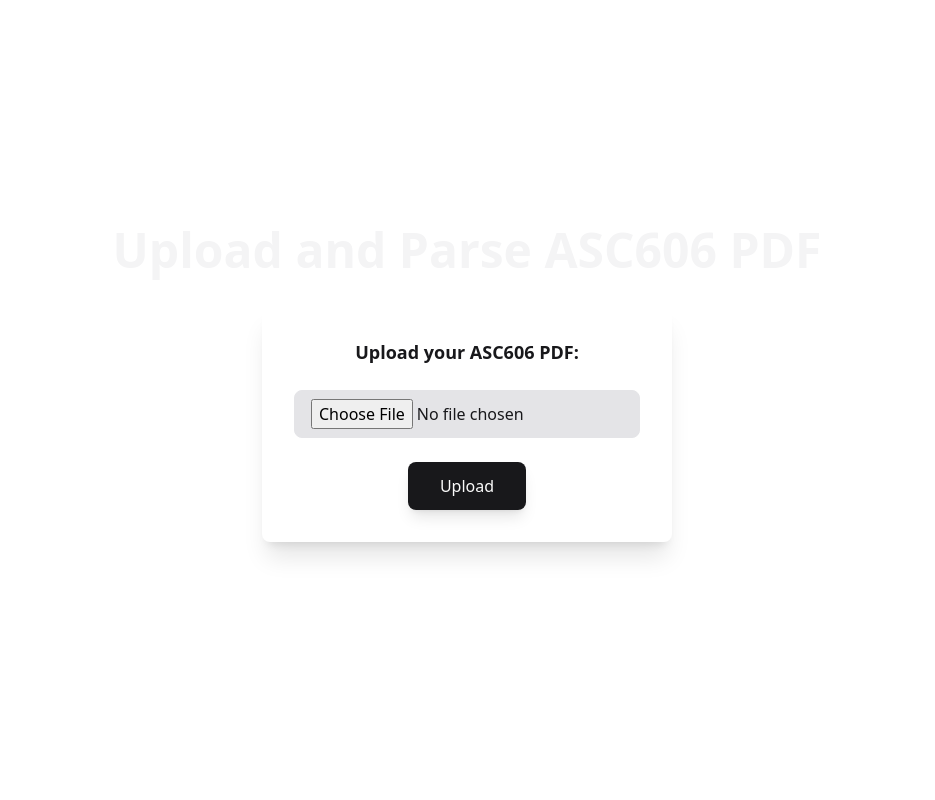
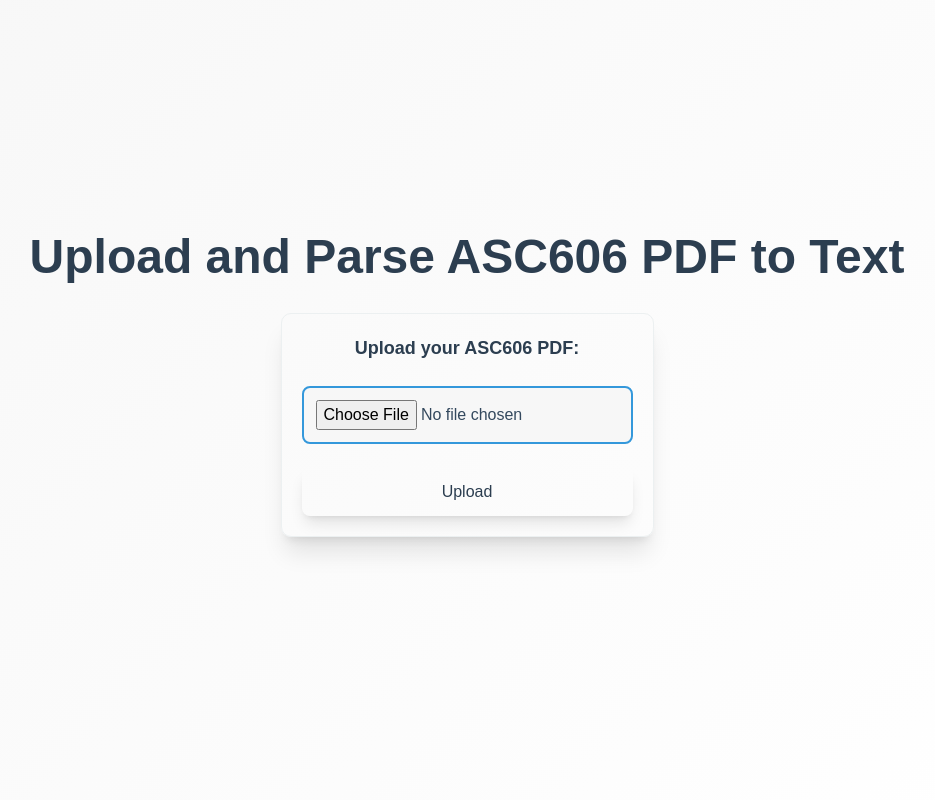
Before and after one commit to benjisho/asc606-pdf-parser, a Flask app: page / in a window 1280 px wide. Shown: the whole page, without its empty margins (173-1108 px from the left). Run offline with Flask 2, Linux system fonts and the light colour scheme; some libraries are stand-ins or nearby versions.

Commit message:
finilize website for v1.0.1

```diff
--- a/asc606-pdf-parser-website/static/css/styles.css
+++ b/asc606-pdf-parser-website/static/css/styles.css
@@ -1,52 +1,89 @@
 /* Base styles */
 body {
-    font-family: Arial, sans-serif;
-    background-color: #f4f4f4;
+    font-family: 'Poppins', sans-serif;
+    background: linear-gradient(135deg, #f7f7f7, #ffffff);
+    color: #2c3e50;
     display: flex;
     justify-content: center;
     align-items: center;
     height: 100vh;
     margin: 0;
+    padding: 0;
+    box-sizing: border-box;
 }
 
 /* Form container */
 .container {
-    background-color: #fff;
-    padding: 20px;
-    border-radius: 5px;
-    box-shadow: 0 0 10px rgba(0, 0, 0, 0.1);
+    background-color: #ffffff;
+    padding: 30px;
+    border-radius: 10px;
+    box-shadow: 0 4px 15px rgba(0, 0, 0, 0.1);
     text-align: center;
+    max-width: 500px;
+    width: 100%;
+    animation: fadeIn 1s ease-in-out;
+    border: 1px solid #ecf0f1;
+}
+
+/* Animation */
+@keyframes fadeIn {
+    from {
+        opacity: 0;
+        transform: translateY(-20px);
+    }
+    to {
+        opacity: 1;
+        transform: translateY(0);
+    }
 }
 
 /* Input field styling */
 input[type="file"] {
-    background-color: #f9fafb;
-    color: #333;
-    border: 1px solid #ccc;
-    padding: 10px;
-    border-radius: 5px;
-    margin-top: 10px;
+    background-color: #f7f7f7;
+    color: #34495e;
+    border: 2px solid #3498db;
+    padding: 12px;
+    border-radius: 8px;
+    width: 100%;
+    cursor: pointer;
+    transition: all 0.3s ease;
+}
+
+input[type="file"]:hover {
+    border-color: #2980b9;
 }
 
 /* Button styling */
 button {
-    background-color: #4CAF50;
+    background-color: #3498db;
     color: white;
-    padding: 10px 20px;
-    border-radius: 5px;
+    padding: 12px 30px;
+    border-radius: 8px;
     border: none;
+    font-size: 16px;
     cursor: pointer;
     transition: all 0.3s ease;
+    margin-top: 20px;
+    width: 100%;
 }
 
 button:hover {
-    background-color: #45a049;
+    background-color: #2980b9;
     transform: translateY(-2px);
+}
+
+/* Loading message styles */
+#loading-message {
+    font-size: 20px;
+    color: #3498db;
+    margin-top: 20px;
 }
 
 /* Output container */
 #output {
-    margin-top: 20px;
+    margin-top: 30px;
+    color: #2c3e50;
+    font-size: 18px;
 }
 
 /* General styling for form hover effects */
@@ -57,3 +94,33 @@
 .form-hover:hover {
     transform: scale(1.05);
 }
+
+/* Link styling */
+a {
+    color: #3498db;
+    text-decoration: none;
+    font-weight: 600;
+    transition: color 0.3s ease;
+}
+
+a:hover {
+    color: #2980b9;
+}
+
+/* Border for form */
+#upload-form {
+    border: 1px solid #ecf0f1;
+    padding: 20px;
+    border-radius: 10px;
+}
+
+/* Rounded button corners and smoother transitions */
+button {
+    border-radius: 8px;
+    box-shadow: 0 4px 10px rgba(0, 0, 0, 0.1);
+}
+
+button:hover {
+    background-color: #2980b9;
+    transform: translateY(-2px);
+}
--- /dev/null
+++ b/asc606-pdf-parser-website/static/js/animation-for-working.js
@@ -0,0 +1,17 @@
+document.addEventListener("DOMContentLoaded", function() {
+    const form = document.getElementById("upload-form");
+    const loadingMessage = document.getElementById("loading-message");
+    const dotAnimation = document.getElementById("dot-animation");
+    let dots = 0;
+
+    // Show loading message but keep form visible on submit
+    form.addEventListener("submit", function(event) {
+        loadingMessage.classList.remove("hidden");  // Show the loading message
+
+        // Animate the dots after "Working"
+        setInterval(function() {
+            dots = (dots + 1) % 4;
+            dotAnimation.innerHTML = ".".repeat(dots);  // Add 1 to 3 dots in a repeating loop
+        }, 500);  // 500ms interval for the dot animation
+    });
+});
--- a/asc606-pdf-parser-website/templates/index.html
+++ b/asc606-pdf-parser-website/templates/index.html
@@ -49,59 +49,17 @@
         }
       }
     </script>
-    <style type="text/tailwindcss">
-      @layer base {
-        :root {
-          --background: 0 0% 100%;
-          --foreground: 240 10% 3.9%;
-          --card: 0 0% 100%;
-          --card-foreground: 240 10% 3.9%;
-          --popover: 0 0% 100%;
-          --popover-foreground: 240 10% 3.9%;
-          --primary: 240 5.9% 10%;
-          --primary-foreground: 0 0% 98%;
-          --secondary: 240 4.8% 95.9%;
-          --secondary-foreground: 240 5.9% 10%;
-          --muted: 240 4.8% 95.9%;
-          --muted-foreground: 240 3.8% 46.1%;
-          --accent: 240 4.8% 95.9%;
-          --accent-foreground: 240 5.9% 10%;
-          --destructive: 0 84.2% 60.2%;
-          --destructive-foreground: 0 0% 98%;
-          --border: 240 5.9% 90%;
-          --input: 240 5.9% 90%;
-          --ring: 240 5.9% 10%;
-          --radius: 0.5rem;
-        }
-        .dark {
-          --background: 240 10% 3.9%;
-          --foreground: 0 0% 98%;
-          --card: 240 10% 3.9%;
-          --card-foreground: 0 0% 98%;
-          --popover: 240 10% 3.9%;
-          --popover-foreground: 0 0% 98%;
-          --primary: 0 0% 98%;
-          --primary-foreground: 240 5.9% 10%;
-          --secondary: 240 3.7% 15.9%;
-          --secondary-foreground: 0 0% 98%;
-          --muted: 240 3.7% 15.9%;
-          --muted-foreground: 240 5% 64.9%;
-          --accent: 240 3.7% 15.9%;
-          --accent-foreground: 0 0% 98%;
-          --destructive: 0 62.8% 30.6%;
-          --destructive-foreground: 0 0% 98%;
-          --border: 240 3.7% 15.9%;
-          --input: 240 3.7% 15.9%;
-          --ring: 240 4.9% 83.9%;
-        }
-      }
-    </style>
+    <link rel="stylesheet" href="/static/css/styles.css">
+    <script defer src="/static/js/animation-for-working.js"></script>
   </head>
-  <body>
+  <body class="dark">
 
     <div class="bg-background text-primary-foreground min-h-screen flex flex-col items-center justify-center p-6">
-      <h1 class="text-5xl font-extrabold mb-8 text-center text-accent">Upload and Parse ASC606 PDF</h1>
+      <h1 class="text-5xl font-extrabold mb-8 text-center text-accent">Upload and Parse ASC606 PDF to Text</h1>
+
+      <!-- Form Section -->
       <form
+        id="upload-form"
         action="/upload"
         method="POST"
         enctype="multipart/form-data"
@@ -119,6 +77,11 @@
         <button type="submit" class="bg-primary text-primary-foreground rounded-lg px-8 py-3 hover:bg-primary/80 transition-colors duration-300 shadow-lg transform hover:translate-y-1">Upload</button>
       </form>
 
+      <!-- Loading Message -->
+      <div id="loading-message" class="hidden text-primary text-lg mt-8">
+        Working<span id="dot-animation">...</span>
+      </div>
+
       <!-- Output Section -->
       <div id="output" class="mt-8 text-center">
         {% if output_file %}
@@ -127,10 +90,5 @@
       </div>
     </div>
 
-    <!-- Remove the problematic "i" icon image below. If it's not necessary, you can simply delete this section -->
-    <!-- <div class="mt-10">
-      <img aria-hidden="true" alt="illustration of document processing" src="https://openui.fly.dev/openui/300x200.svg?text=📄+Processing" />
-    </div> -->
-
   </body>
 </html>
```
